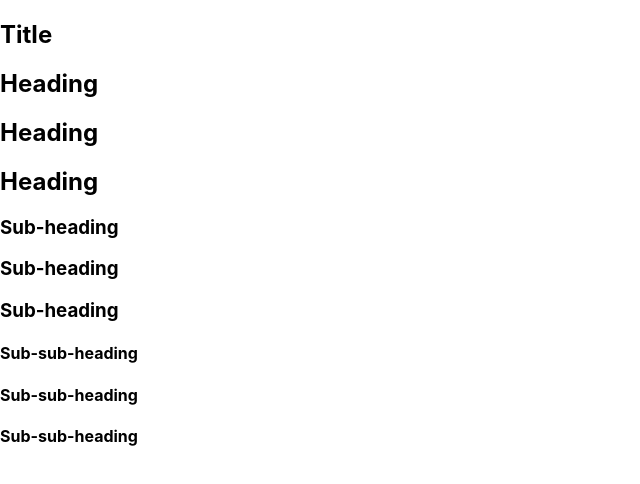
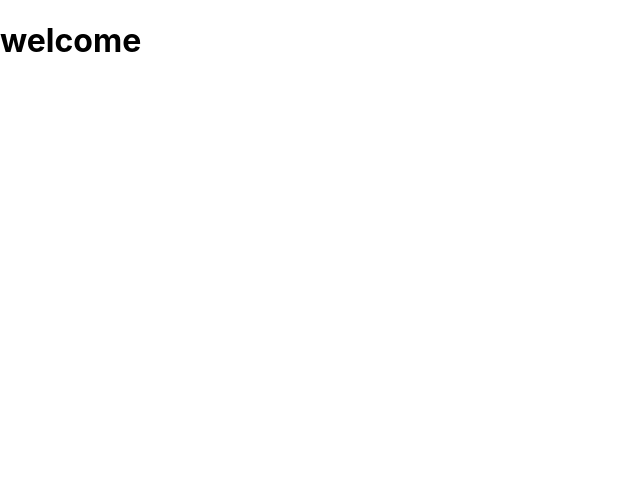
Before and after one commit to hayetmnasrighabri/pratique, a React (Create React App) app: page / in a window 1280 px wide. Shown: the top 484 px of the page, without its empty margins (0-640 px from the left). Built offline with nearby package versions, Linux system fonts and the light colour scheme.

Commit message:
First commit

```diff
--- a/package.json
+++ b/package.json
@@ -4,7 +4,6 @@
   "private": true,
   "dependencies": {
     "@testing-library/jest-dom": "^5.17.0",
-    "@testing-library/react": "^13.4.0",
     "@testing-library/user-event": "^13.5.0",
     "react": "^18.2.0",
     "react-dom": "^18.2.0",
@@ -35,5 +34,8 @@
       "last 1 firefox version",
       "last 1 safari version"
     ]
+  },
+  "devDependencies": {
+    "@testing-library/react": "^14.2.1"
   }
 }
--- a/src/App.js
+++ b/src/App.js
@@ -1,25 +1,9 @@
-import Heading from "./heading";
-import Section from "./section";
-export default function Page() {
+import React from 'react'
+import ProductList from './productList'
+function App() {
   return (
-    <Section>
-      <Heading level={1}>Title</Heading>
+   <ProductList/>
+  )
+}
 
-    <section>
-      <Heading level={2}>Heading</Heading>
-      <Heading level={2}>Heading</Heading>
-      <Heading level={2}>Heading</Heading>
-      </section>
-    <Section>
-      <Heading level={3}>Sub-heading</Heading>
-      <Heading level={3}>Sub-heading</Heading>
-      <Heading level={3}>Sub-heading</Heading>
-  <Section>
-      <Heading level={4}>Sub-sub-heading</Heading>
-            <Heading level={4}>Sub-sub-heading</Heading>
-            <Heading level={4}>Sub-sub-heading</Heading>
-    </Section>
-    </Section>
-    </Section>
-  );
-}
+export default App
--- a/src/heading.js
+++ /dev/null
@@ -1,18 +0,0 @@
-export default function Heading({ level, children }) {
-    switch (level) {
-      case 1:
-        return <h1>{children}</h1>;
-      case 2:
-        return <h2>{children}</h2>;
-      case 3:
-        return <h3>{children}</h3>;
-      case 4:
-        return <h4>{children}</h4>;
-      case 5:
-        return <h5>{children}</h5>;
-      case 6:
-        return <h6>{children}</h6>;
-      default:
-        throw Error('Unknown level: ' + level);
-    }
-  }
--- /dev/null
+++ b/src/productList.js
@@ -0,0 +1,11 @@
+import React from 'react'
+
+function ProductList() {
+  return (
+    <div>
+      <h1>welcome</h1>
+    </div>
+  )
+}
+
+export default ProductList
--- a/src/section.js
+++ /dev/null
@@ -1,7 +0,0 @@
-export default function Section({ children }) {
-    return (
-      <section className="section">
-        {children}
-      </section>
-    );
-  }
```
Also changed, not shown: src/hook/increment.js (deleted, +0 -13 lines), src/hook/useDocumentTitle.js (deleted, +0 -16 lines), src/hook/useToggle.js (deleted, +0 -9 lines), 1 other file (tests, documents, lock files or other folders).
